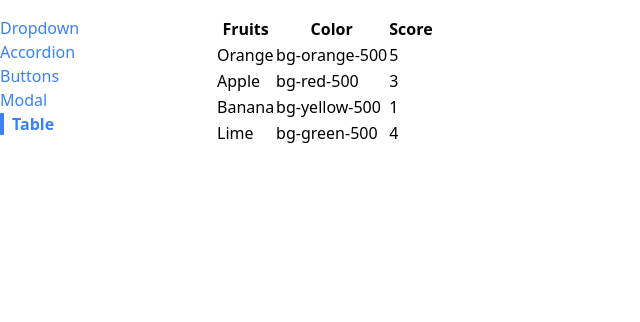
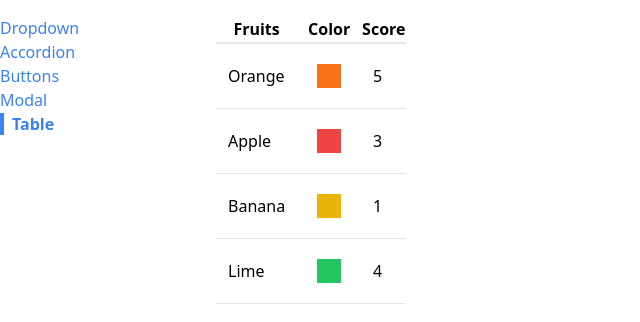
Before and after one commit to ManahilSiddiqui/components, a React (Create React App) app: page /table in a window 1280 px wide. Shown: the top 322 px of the page, without its empty margins (0-640 px from the left). Built offline with nearby package versions, Linux system fonts and the light colour scheme.

Commit message:
Added Styling

```diff
--- a/src/components/Table.js
+++ b/src/components/Table.js
@@ -2,19 +2,19 @@
 export default function Table({ data }) {
     const renderedRows = data.map((fruit) => {
         return (
-            <tr key={fruit.name}>
-                <td>{fruit.name}</td>
-                <td>{fruit.color}</td>
-                <td>{fruit.score}</td>
+            <tr className="border-b" key={fruit.name}>
+                <td className="p-3">{fruit.name}</td>
+                <td className="p-3" > <div className={`p-3 m-2 ${fruit.color}`}></div></td>
+                <td className="p-3">{fruit.score}</td>
             </tr>
         );
     });
 
     return (
         <div>
-            <table>
+            <table className="table-auto border-spacing-2">
                 <thead>
-                    <tr>
+                    <tr className="border-b-2">
                         <th> Fruits </th>
                         <th> Color </th>
                         <th> Score </th>
```
